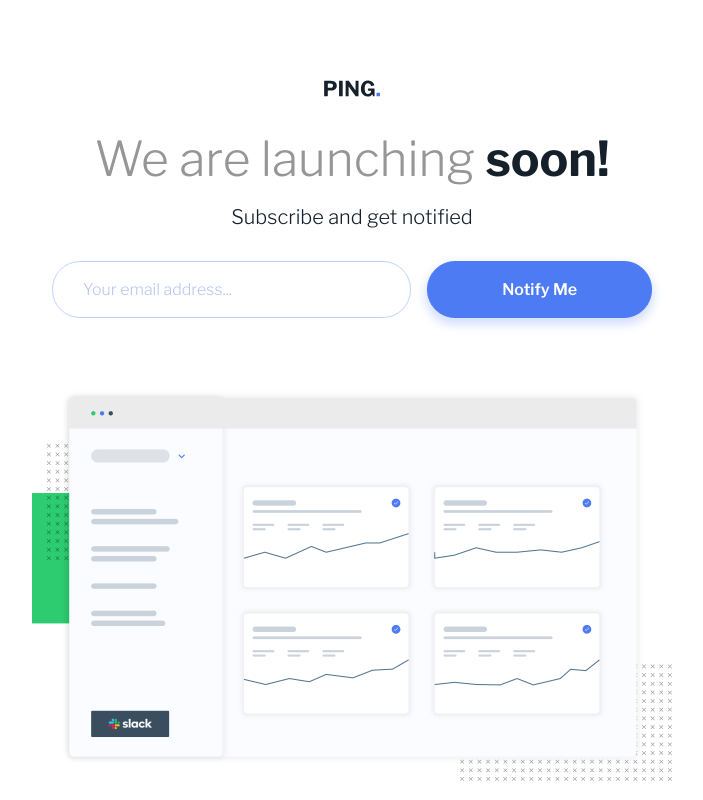
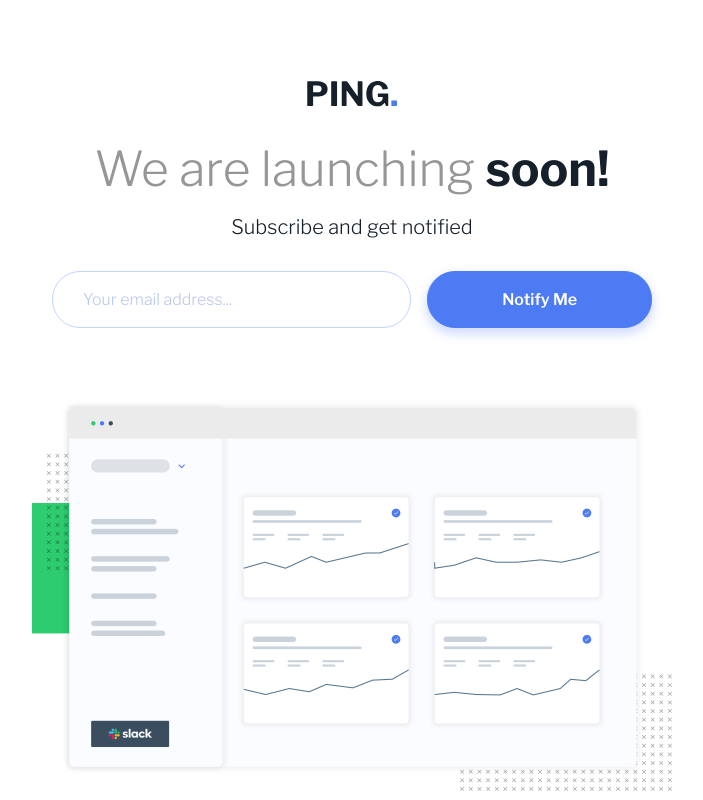
Before and after one commit to Dantalian5/ping-coming-soon-page-master, a website built with Parcel: page src/index.html in a window 1280 px wide. Shown: the top 800 px of the page, without its empty margins (288-991 px from the left). Built offline with nearby package versions, Linux system fonts and the light colour scheme.

Commit message:
fix logo desktop

```diff
--- a/src/assets/style/_modules.scss
+++ b/src/assets/style/_modules.scss
@@ -139,4 +139,7 @@ $ff-franklin: "Libre Franklin", sans-serif;
 			font-size: 0.75rem;
 		}
 	}
+	.container__logo {
+		width: 5.625rem;
+	}
 }
```
Also changed, not shown: 1 other file.
